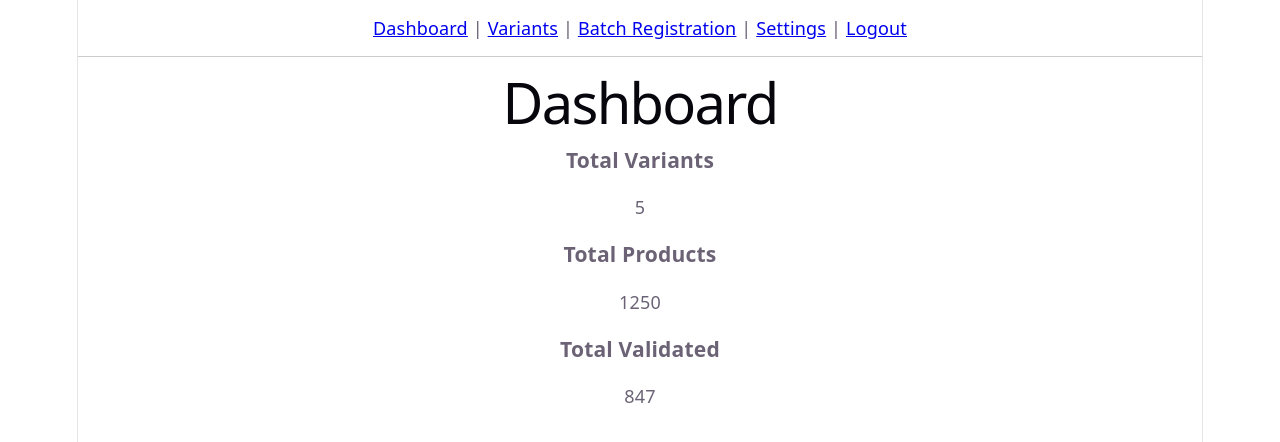
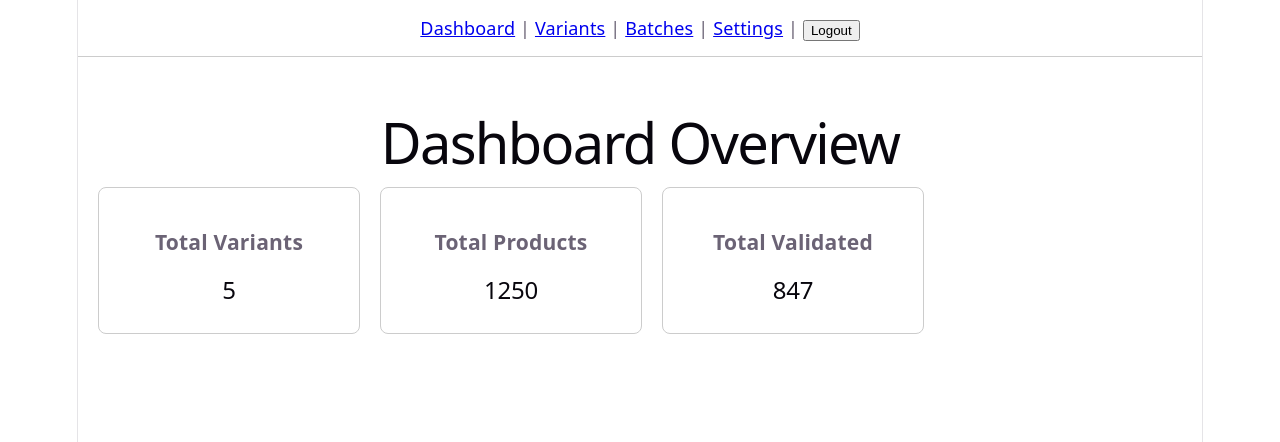
Before and after one commit to alizaenazet/oil-chain-validator, a React app in the folder frontend/: page /dashboard in a window 1280 px wide. Shown: the top 442 px of the page. Built offline with nearby package versions, Linux system fonts and the light colour scheme; sample sign-in values are in the browser's storage; the HTML template or start-up script is replaced by a standard one.

Commit message:
feat(frontend): create dashboard statistics cards

```diff
--- a/frontend/src/components/Navbar.jsx
+++ b/frontend/src/components/Navbar.jsx
@@ -1,8 +1,16 @@
-import { Link } from "react-router-dom";
+import { Link, useNavigate } from "react-router-dom";
 
 function Navbar() {
+  const navigate = useNavigate();
+
+  const handleLogout = () => {
+    localStorage.removeItem("token");
+
+    navigate("/login");
+  };
+
   return (
-    <nav
+    <div
       style={{
         padding: "15px",
         borderBottom: "1px solid #ccc",
@@ -22,7 +30,7 @@ function Navbar() {
       {" | "}
 
       <Link to="/batches">
-        Batch Registration
+        Batches
       </Link>
 
       {" | "}
@@ -33,10 +41,12 @@ function Navbar() {
 
       {" | "}
 
-      <Link to="/login">
+      <button
+        onClick={handleLogout}
+      >
         Logout
-      </Link>
-    </nav>
+      </button>
+    </div>
   );
 }
 
--- a/frontend/src/pages/Dashboard.jsx
+++ b/frontend/src/pages/Dashboard.jsx
@@ -11,21 +11,62 @@ function Dashboard() {
     <div>
       <Navbar />
 
-      <h1>Dashboard</h1>
+      <div style={{ padding: "20px" }}>
+        <h1>Dashboard Overview</h1>
 
-      <div>
-        <h3>Total Variants</h3>
-        <p>{stats.totalVariants}</p>
-      </div>
+        <div
+          style={{
+            display: "flex",
+            gap: "20px",
+            marginTop: "20px",
+            flexWrap: "wrap",
+          }}
+        >
+          <div
+            style={{
+              border: "1px solid #ccc",
+              padding: "20px",
+              minWidth: "220px",
+              borderRadius: "8px",
+            }}
+          >
+            <h3>Total Variants</h3>
 
-      <div>
-        <h3>Total Products</h3>
-        <p>{stats.totalProducts}</p>
-      </div>
+            <h2>
+              {stats.totalVariants}
+            </h2>
+          </div>
 
-      <div>
-        <h3>Total Validated</h3>
-        <p>{stats.totalValidated}</p>
+          <div
+            style={{
+              border: "1px solid #ccc",
+              padding: "20px",
+              minWidth: "220px",
+              borderRadius: "8px",
+            }}
+          >
+            <h3>Total Products</h3>
+
+            <h2>
+              {stats.totalProducts}
+            </h2>
+          </div>
+
+          <div
+            style={{
+              border: "1px solid #ccc",
+              padding: "20px",
+              minWidth: "220px",
+              borderRadius: "8px",
+            }}
+          >
+            <h3>Total Validated</h3>
+
+            <h2>
+              {stats.totalValidated}
+            </h2>
+          </div>
+        </div>
       </div>
     </div>
   );
--- a/frontend/src/routes/AppRoutes.jsx
+++ b/frontend/src/routes/AppRoutes.jsx
@@ -2,9 +2,9 @@ import {
   BrowserRouter,
   Routes,
   Route,
+  Navigate,
 } from "react-router-dom";
 
-import Home from "../pages/Home";
 import Login from "../pages/Login";
 import Dashboard from "../pages/Dashboard";
 import Verify from "../pages/Verify";
@@ -19,11 +19,13 @@ function AppRoutes() {
   return (
     <BrowserRouter>
       <Routes>
+        {/* Redirect ke Login */}
         <Route
           path="/"
-          element={<Home />}
+          element={<Navigate to="/login" />}
         />
 
+        {/* Public Routes */}
         <Route
           path="/login"
           element={<Login />}
@@ -34,6 +36,7 @@ function AppRoutes() {
           element={<Verify />}
         />
 
+        {/* Protected Routes */}
         <Route
           path="/dashboard"
           element={
```
